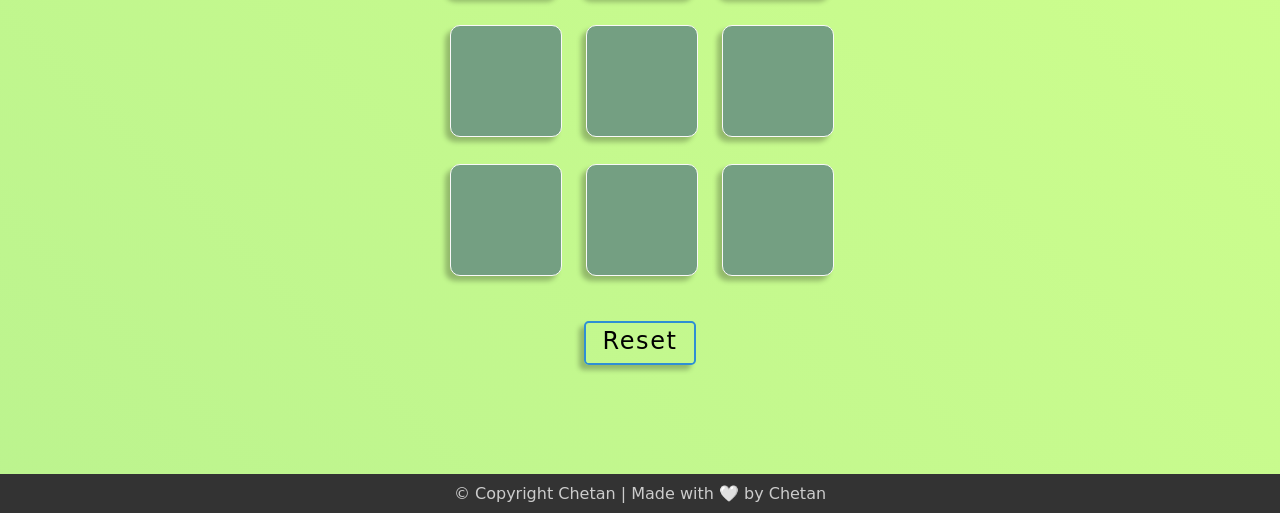
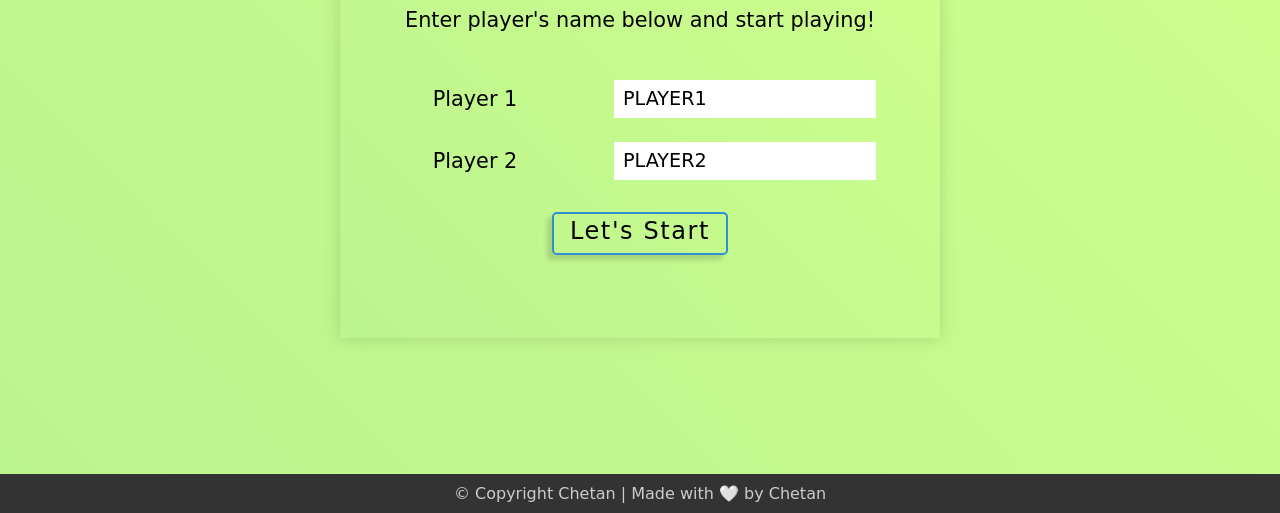
Before and after one commit to mrchetan005/Tic-Tac-Toe, a plain HTML site: page index.html in a window 1280 px wide. Shown: the part 287-800 px from the top of the page. Drawn offline with Linux system fonts and the light colour scheme.

Commit message:
starting-page-update

```diff
--- a/assets/css/style.css
+++ b/assets/css/style.css
@@ -21,6 +21,11 @@ h1 {
 	font-size: 3rem;
 	color: #333;
 }
+p.text {
+	text-align: center;
+	margin-bottom: 3rem;
+	font-size: 1.3rem;
+}
 #grid {
 	display: grid;
 	grid-template-columns: repeat(3, 8.5rem);
@@ -40,11 +45,57 @@ h1 {
 	text-align: center;
 	transition: all 0.3s ease 0s;
 }
-
 .btn:hover {
 	background-color: #425f57;
 	transform: translate(-5px, 5px);
 	box-shadow: -2px 2px 5px rgba(0, 0, 0, 0.25);
+}
+.starting-page {
+	position: absolute;
+	top: 0;
+	left: 0;
+	display: flex;
+	flex-direction: column;
+	justify-content: center;
+	align-items: center;
+	background: linear-gradient(45deg, #a8e890 -100%, #cfff8d 100%);
+	width: 100%;
+	height: 100%;
+	transform: scale(1);
+	visibility: visible;
+	width: 100%;
+}
+.starting-page.hide {
+	scale: 0;
+	visibility: hidden;
+}
+.container {
+	width: 600px;
+	height: 450px;
+	background: linear-gradient(45deg, #a8e890 -100%, #cfff8d 100%);
+	box-shadow: 0 0 1rem rgba(0, 0, 0, 0.15);
+}
+.input-wrapper {
+	width: 90%;
+	margin-bottom: 1.5rem;
+	font-size: 1.3rem;
+	display: grid;
+	grid-template-columns: repeat(2, 1fr);
+	place-items: center;
+}
+label {
+	margin: auto;
+}
+input {
+	padding: 0.4rem 0.5rem;
+	outline: none;
+	font-size: 1.2rem;
+	border: 1px solid white;
+	font-family: inherit;
+	text-transform: uppercase;
+}
+p.player-turn {
+	margin: 2rem 0 1rem;
 }
 .reset {
 	display: block;
@@ -55,7 +106,7 @@ h1 {
 	background-color: transparent;
 	border-radius: 0.3rem;
 	transition: all 0.3s ease;
-	box-shadow: -5px 5px 5px rgba(0, 0, 0, 0.25);
+	box-shadow: -5px 5px 5px rgba(0, 0, 0, 0.15);
 	color: #000;
 	background-color: transparent;
 	border: 2px solid #2e8fd4;
@@ -122,7 +173,6 @@ h1 {
 .overlay.active .gameover {
 	transform: scale(1);
 }
-
 .red {
 	background-color: #ff1e00;
 }
@@ -145,8 +195,22 @@ footer p {
 	text-align: center;
 	color: #ccc;
 }
-@media (max-width: 400px) {
+@media (max-width: 650px) {
 	html {
-		font-size: 70%;
+		font-size: 85%;
+	}
+	.container {
+		width: 400px;
+		height: 375px;
 	}
 }
+
+@media (max-width: 420px) {
+	html {
+		font-size: 60%;
+	}
+	.container {
+		width: 270px;
+		height: 270px;
+	}
+}
--- a/assets/js/script.js
+++ b/assets/js/script.js
@@ -1,12 +1,18 @@
 'use strict';
 
-const grid = document.getElementById('grid'),
-    buttons = document.querySelectorAll('.btn'),
+const buttons = document.querySelectorAll('.btn'),
+    startingPage = document.querySelector('.starting-page'),
+    startGame = document.querySelector('.start'),
     gameoverMessage = document.querySelector('.gameover-msg'),
     overlay = document.querySelector(".overlay"),
     closeMessage = document.querySelector('.close'),
+    nameOfPlayer1 = document.getElementById('player1'),
+    nameOfPlayer2 = document.getElementById('player2'),
+    playerTurnMessage = document.querySelector('.player-turn'),
     player1 = 'X', player2 = 'O';
 let currentPlayer = player1, gameOver = false, countClicks = 0;
+
+playerTurnMessage.innerText = `${nameOfPlayer1.value}'s turn`;
 
 // function to check winner
 function checkForWinner() {
@@ -36,16 +42,19 @@ function handleButtonClick(e) {
     }
     countClicks++;
     e.target.innerText = currentPlayer;
+    playerTurnMessage.innerText = `${currentPlayer == player1 ? nameOfPlayer2.value.toUpperCase() : nameOfPlayer1.value.toUpperCase()}'s turn`;
     e.target.classList.add('player-selected');
     e.target.classList.add(e.target.innerText === player1 ? 'red' : 'green');
     if (checkForWinner()) {
+        playerTurnMessage.innerText = `🏆 ${currentPlayer == player1 ? nameOfPlayer2.value.toUpperCase() : nameOfPlayer1.value.toUpperCase()} 🏆 wins!`
         gameOver = true;
         overlay.classList.toggle('active');
-        gameoverMessage.innerText = `Congratulations! ${currentPlayer === player1 ? 'Player1' : 'Player2'} wins`;
+        gameoverMessage.innerText = `Congratulations! \n 🏆 ${currentPlayer === player1 ? nameOfPlayer1.value.toUpperCase() : nameOfPlayer2.value.toUpperCase()} 🏆 \n won this game.`;
         return;
     }
     if (checkForDraw()) {
         gameOver = true;
+        playerTurnMessage.innerText = `Draw!`;
         overlay.classList.toggle('active');
         gameoverMessage.innerText = `Draw!`;
         return;
@@ -55,6 +64,7 @@ function handleButtonClick(e) {
 
 // reset button functionality
 function resetGame() {
+    startingPage.classList.remove('hide');
     gameOver = false;
     countClicks = 0;
     currentPlayer = player1;
@@ -80,3 +90,14 @@ closeMessage.addEventListener('click', () => {
 buttons.forEach(button => {
     button.addEventListener('click', handleButtonClick);
 });
+
+// start game
+function start() {
+    startingPage.classList.add('hide');
+}
+startGame.addEventListener('click', start);
+
+const input = document.querySelectorAll('input');
+input.forEach(inp => {
+    inp.addEventListener('click', () => inp.select());
+})
--- a/index.html
+++ b/index.html
@@ -10,6 +10,40 @@
 	</head>
 	<body>
 		<main>
+			<!--
+				! Starting Page
+			 -->
+			<div class="starting-page">
+				<div class="container">
+					<h1>Tic Tac Toe</h1>
+					<p class="text">Enter player's name below and start playing!</p>
+					<div class="input-wrapper">
+						<label for="player1">Player 1</label>
+						<input
+							type="text"
+							id="player1"
+							value="Player1"
+							autocomplete="off"
+							required
+						/>
+					</div>
+					<div class="input-wrapper">
+						<label for="player2">Player 2</label>
+						<input
+							type="text"
+							id="player2"
+							value="Player2"
+							autocomplete="off"
+							required
+						/>
+					</div>
+					<button class="start reset">Let's Start</button>
+				</div>
+			</div>
+
+			<!--
+				! Grid Buttons
+			 -->
 			<h1>Tic Tac Toe</h1>
 			<div id="grid">
 				<button class="btn" id="1"></button>
@@ -23,6 +57,16 @@
 				<button class="btn" id="9"></button>
 			</div>
 
+			<!--
+				! Player's Turn Message
+			 -->
+			<div class="player-turn-msg">
+				<p class="text player-turn">Player 1 turn</p>
+			</div>
+
+			<!--
+				! Gameover Message
+			 -->
 			<div class="overlay">
 				<div class="gameover">
 					<span class="close">X</span>
@@ -31,7 +75,11 @@
 					<button class="reset">Play again!</button>
 				</div>
 			</div>
-			<button class="reset">Reset</button>
+
+			<!--
+				! Reset Button
+			 -->
+			<button class="reset restart">Restart</button>
 		</main>
 		<footer>
 			<p>&copy; Copyright Chetan | Made with 🤍 by Chetan</p>
```
